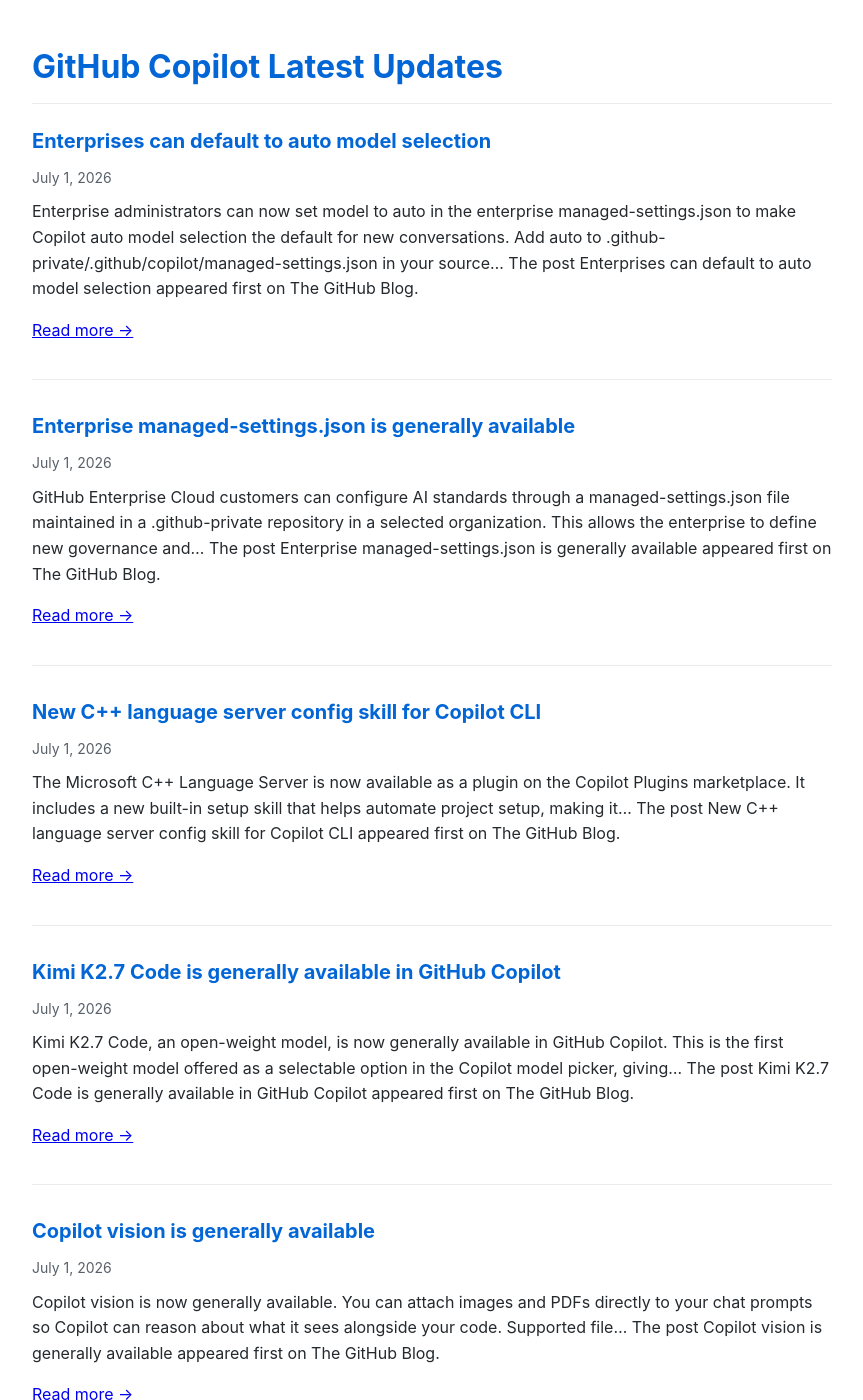
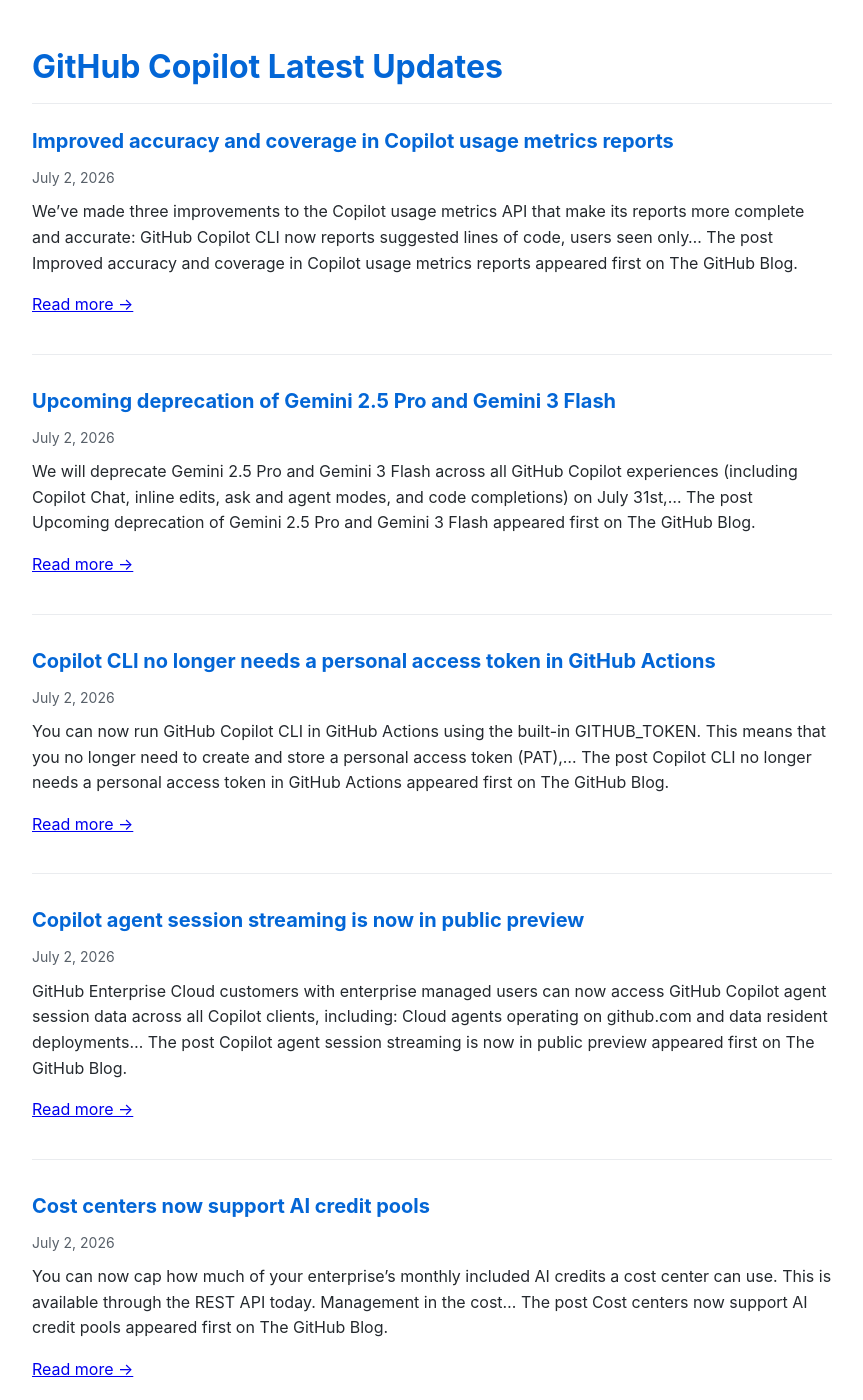
Before and after one commit to Oregand/oregand.github.io, a Jekyll site: the page copilot-feed.html, which Jekyll copies as it is, in a window 1280 px wide and 1400 px high. Shown: the whole window, without its empty margins (208-1071 px from the left). Built offline with Jekyll 4.4.1, drawn with Linux system fonts in a browser that asks for light colours; some of the changed text lies outside the part shown.

Commit message:
Update RSS feed

```diff
--- a/copilot-feed.html
+++ b/copilot-feed.html
@@ -65,6 +65,71 @@
 
   <div class="feed-item">
     <div class="feed-title">
+      <a href="https://github.blog/changelog/2026-07-02-improved-accuracy-and-coverage-in-copilot-usage-metrics-reports" target="_blank">Improved accuracy and coverage in Copilot usage metrics reports</a>
+    </div>
+    <div class="feed-date">July 2, 2026</div>
+    <div class="feed-description">
+      We&#8217;ve made three improvements to the Copilot usage metrics API that make its reports more complete and accurate: GitHub Copilot CLI now reports suggested lines of code, users seen only&#8230;
+The post Improved accuracy and coverage in Copilot usage metrics reports appeared first on The GitHub Blog.
+
+      <p><a href="https://github.blog/changelog/2026-07-02-improved-accuracy-and-coverage-in-copilot-usage-metrics-reports" target="_blank">Read more →</a></p>
+    </div>
+  </div>
+
+  <div class="feed-item">
+    <div class="feed-title">
+      <a href="https://github.blog/changelog/2026-07-02-upcoming-deprecation-of-gemini-2-5-pro-and-gemini-3-flash" target="_blank">Upcoming deprecation of Gemini 2.5 Pro and Gemini 3 Flash</a>
+    </div>
+    <div class="feed-date">July 2, 2026</div>
+    <div class="feed-description">
+      We will deprecate Gemini 2.5 Pro and Gemini 3 Flash across all GitHub Copilot experiences (including Copilot Chat, inline edits, ask and agent modes, and code completions) on July 31st,&#8230;
+The post Upcoming deprecation of Gemini 2.5 Pro and Gemini 3 Flash appeared first on The GitHub Blog.
+
+      <p><a href="https://github.blog/changelog/2026-07-02-upcoming-deprecation-of-gemini-2-5-pro-and-gemini-3-flash" target="_blank">Read more →</a></p>
+    </div>
+  </div>
+
+  <div class="feed-item">
+    <div class="feed-title">
+      <a href="https://github.blog/changelog/2026-07-02-copilot-cli-no-longer-needs-a-personal-access-token-in-github-actions" target="_blank">Copilot CLI no longer needs a personal access token in GitHub Actions</a>
+    </div>
+    <div class="feed-date">July 2, 2026</div>
+    <div class="feed-description">
+      You can now run GitHub Copilot CLI in GitHub Actions using the built-in GITHUB_TOKEN. This means that you no longer need to create and store a personal access token (PAT),&#8230;
+The post Copilot CLI no longer needs a personal access token in GitHub Actions appeared first on The GitHub Blog.
+
+      <p><a href="https://github.blog/changelog/2026-07-02-copilot-cli-no-longer-needs-a-personal-access-token-in-github-actions" target="_blank">Read more →</a></p>
+    </div>
+  </div>
+
+  <div class="feed-item">
+    <div class="feed-title">
+      <a href="https://github.blog/changelog/2026-07-02-copilot-agent-session-streaming-is-now-in-public-preview" target="_blank">Copilot agent session streaming is now in public preview</a>
+    </div>
+    <div class="feed-date">July 2, 2026</div>
+    <div class="feed-description">
+      GitHub Enterprise Cloud customers with enterprise managed users can now access GitHub Copilot agent session data across all Copilot clients, including: Cloud agents operating on github.com and data resident deployments&#8230;
+The post Copilot agent session streaming is now in public preview appeared first on The GitHub Blog.
+
+      <p><a href="https://github.blog/changelog/2026-07-02-copilot-agent-session-streaming-is-now-in-public-preview" target="_blank">Read more →</a></p>
+    </div>
+  </div>
+
+  <div class="feed-item">
+    <div class="feed-title">
+      <a href="https://github.blog/changelog/2026-07-02-cost-centers-now-support-included-usage-caps" target="_blank">Cost centers now support AI credit pools</a>
+    </div>
+    <div class="feed-date">July 2, 2026</div>
+    <div class="feed-description">
+      You can now cap how much of your enterprise&#8217;s monthly included AI credits a cost center can use. This is available through the REST API today. Management in the cost&#8230;
+The post Cost centers now support AI credit pools appeared first on The GitHub Blog.
+
+      <p><a href="https://github.blog/changelog/2026-07-02-cost-centers-now-support-included-usage-caps" target="_blank">Read more →</a></p>
+    </div>
+  </div>
+
+  <div class="feed-item">
+    <div class="feed-title">
       <a href="https://github.blog/changelog/2026-07-01-enterprises-can-default-to-auto-model-selection" target="_blank">Enterprises can default to auto model selection</a>
     </div>
     <div class="feed-date">July 1, 2026</div>
@@ -128,73 +193,8 @@ The post Copilot vision is generally available appeared first on The GitHub Blog
     </div>
   </div>
 
-  <div class="feed-item">
-    <div class="feed-title">
-      <a href="https://github.blog/changelog/2026-07-01-set-ai-credit-session-limits-in-copilot-cli-and-sdk" target="_blank">Set AI credit session limits in Copilot CLI and SDK</a>
-    </div>
-    <div class="feed-date">July 1, 2026</div>
-    <div class="feed-description">
-      You can now set AI credit session limits in Copilot CLI and the GitHub Copilot SDK to cap the amount an agent spends in a session. This is especially useful&#8230;
-The post Set AI credit session limits in Copilot CLI and SDK appeared first on The GitHub Blog.
-
-      <p><a href="https://github.blog/changelog/2026-07-01-set-ai-credit-session-limits-in-copilot-cli-and-sdk" target="_blank">Read more →</a></p>
-    </div>
-  </div>
-
-  <div class="feed-item">
-    <div class="feed-title">
-      <a href="https://github.blog/changelog/2026-07-01-browser-tools-for-github-copilot-in-vs-code-are-generally-available" target="_blank">Browser tools for GitHub Copilot in VS Code are generally available</a>
-    </div>
-    <div class="feed-date">July 1, 2026</div>
-    <div class="feed-description">
-      Editor&#8217;s note (July 1, 2026): Added more detail about which permissions stay under your control and the existing network domain controls. Browser tools for GitHub Copilot in VS Code are&#8230;
-The post Browser tools for GitHub Copilot in VS Code are generally available appeared first on The GitHub Blog.
-
-      <p><a href="https://github.blog/changelog/2026-07-01-browser-tools-for-github-copilot-in-vs-code-are-generally-available" target="_blank">Read more →</a></p>
-    </div>
-  </div>
-
-  <div class="feed-item">
-    <div class="feed-title">
-      <a href="https://github.blog/changelog/2026-07-01-copilot-cli-auto-model-selection-routes-based-on-task" target="_blank">Copilot CLI auto model selection routes based on task</a>
-    </div>
-    <div class="feed-date">July 1, 2026</div>
-    <div class="feed-description">
-      Editor&#8217;s note (July 1, 2026): Updated the premium request costs to reference AI credits. GitHub Copilot auto model selection now routes to the best model for your task in Copilot&#8230;
-The post Copilot CLI auto model selection routes based on task appeared first on The GitHub Blog.
-
-      <p><a href="https://github.blog/changelog/2026-07-01-copilot-cli-auto-model-selection-routes-based-on-task" target="_blank">Read more →</a></p>
-    </div>
-  </div>
-
-  <div class="feed-item">
-    <div class="feed-title">
-      <a href="https://github.blog/changelog/2026-06-30-claude-sonnet-5-is-generally-available-for-github-copilot" target="_blank">Claude Sonnet 5 is generally available for GitHub Copilot</a>
-    </div>
-    <div class="feed-date">June 30, 2026</div>
-    <div class="feed-description">
-      Claude Sonnet 5 is Anthropic&#8217;s latest Sonnet-class model, now available in GitHub Copilot. It brings strong coding performance to everyday development and agentic workflows, giving developers a new Sonnet-class option&#8230;
-The post Claude Sonnet 5 is generally available for GitHub Copilot appeared first on The GitHub Blog.
-
-      <p><a href="https://github.blog/changelog/2026-06-30-claude-sonnet-5-is-generally-available-for-github-copilot" target="_blank">Read more →</a></p>
-    </div>
-  </div>
-
-  <div class="feed-item">
-    <div class="feed-title">
-      <a href="https://github.blog/changelog/2026-06-30-copilot-agent-is-now-available-in-jetbrains-ai-assistant" target="_blank">Copilot Agent is now available in JetBrains AI Assistant</a>
-    </div>
-    <div class="feed-date">June 30, 2026</div>
-    <div class="feed-description">
-      Today, JetBrains and GitHub are announcing a deeper integration between JetBrains AI Assistant and GitHub Copilot. Millions of developers already rely on the GitHub Copilot plugin as their AI pair&#8230;
-The post Copilot Agent is now available in JetBrains AI Assistant appeared first on The GitHub Blog.
-
-      <p><a href="https://github.blog/changelog/2026-06-30-copilot-agent-is-now-available-in-jetbrains-ai-assistant" target="_blank">Read more →</a></p>
-    </div>
-  </div>
-
   <div class="update-info">
-    Feed last updated: July 2, 2026 at 12:33 PM
+    Feed last updated: July 3, 2026 at 12:21 AM
   </div>
 </body>
 </html>
```
